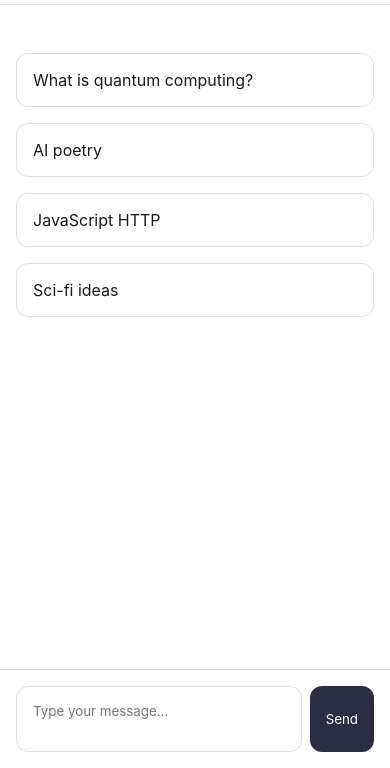
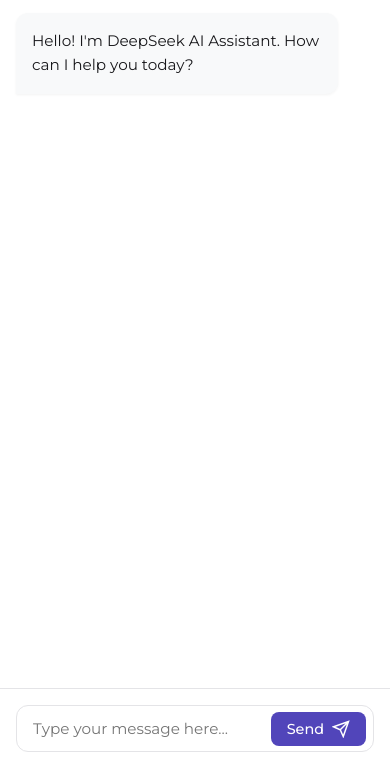
Before and after one commit to raselshikdar/Deepseek-Chatbot, a website: page public/index.html in a window 390 px wide. Shown: the part 76-844 px from the top of the page. Drawn offline with Linux system fonts and the light colour scheme.

Commit message:
Update index.html

```diff
--- a/public/index.html
+++ b/public/index.html
@@ -3,126 +3,194 @@
 <head>
     <meta charset="UTF-8">
     <meta name="viewport" content="width=device-width, initial-scale=1.0">
-    <title>DeepSeek Clone</title>
+    <title>DeepSeek AI Assistant</title>
+    <link href="https://fonts.googleapis.com/css2?family=Montserrat:wght@100..900&display=swap" rel="stylesheet">
     <style>
         :root {
-            --primary: #2b2d42;
-            --background: #ffffff;
-            --text-primary: #1a1a1a;
-            --border: #e0e0e0;
-            --bot-bg: #f8f9fa;
-            --user-bg: #2b2d42;
-            --user-text: #ffffff;
-        }
-
-        [data-theme="dark"] {
-            --primary: #181818;
-            --background: #0a0a0a;
-            --text-primary: #ffffff;
-            --border: #333333;
-            --bot-bg: #1a1a1a;
+            --primary-color: #5145BA;
+            --secondary-color: #6D28D9;
+            --background-color: #ffffff;
+            --border-color: #e4e4e7;
+            --text-primary: #18181b;
+            --text-secondary: #64748b;
         }
 
         * {
             margin: 0;
             padding: 0;
             box-sizing: border-box;
-            font-family: -apple-system, BlinkMacSystemFont, 'Segoe UI', Roboto, sans-serif;
+            font-family: "Montserrat", sans-serif;
         }
 
         body {
-            background: var(--background);
-            color: var(--text-primary);
             height: 100vh;
-            display: flex;
-            flex-direction: column;
+            background: var(--background-color);
         }
 
         .chat-container {
-            max-width: 800px;
-            margin: 0 auto;
-            width: 100%;
-            height: 100vh;
             display: flex;
             flex-direction: column;
+            height: 100vh;
+            max-width: 1200px;
+            margin: 0 auto;
+            background: var(--background-color);
         }
 
         .chat-header {
-            padding: 1rem;
+            padding: 1.5rem 2rem;
             display: flex;
             align-items: center;
-            justify-content: space-between;
-            border-bottom: 1px solid var(--border);
+            gap: 1rem;
+            border-bottom: 1px solid var(--border-color);
+            background: var(--background-color);
         }
 
-        .chat-box {
+        .logo {
+            width: 40px;
+            height: 40px;
+            background: linear-gradient(135deg, var(--secondary-color), var(--primary-color));
+            border-radius: 8px;
+            display: flex;
+            align-items: center;
+            justify-content: center;
+            color: white;
+            font-weight: 700;
+            font-size: 1.1rem;
+        }
+
+        .chat-header-text {
+            font-size: 1.4rem;
+            font-weight: 600;
+            color: var(--text-primary);
+        }
+
+        .chat-content {
             flex: 1;
             overflow-y: auto;
-            padding: 1rem;
+            padding: 2rem;
             display: flex;
             flex-direction: column;
-            gap: 1rem;
+            gap: 1.5rem;
         }
 
         .message {
-            max-width: 80%;
-            padding: 1rem;
-            border-radius: 1rem;
-            animation: fadeIn 0.3s ease;
+            max-width: min(80%, 800px);
+            padding: 1.2rem 1.5rem;
+            border-radius: 12px;
+            font-size: 1rem;
+            line-height: 1.6;
+            animation: fadeIn 0.3s ease-out;
+            position: relative;
         }
 
         .user-message {
-            background: var(--user-bg);
-            color: var(--user-text);
+            background: var(--primary-color);
+            color: white;
             margin-left: auto;
+            border-radius: 12px 12px 0 12px;
         }
 
         .bot-message {
-            background: var(--bot-bg);
+            background: #f8f9fa;
+            color: var(--text-primary);
             margin-right: auto;
-            border: 1px solid var(--border);
+            border-radius: 12px 12px 12px 0;
+            box-shadow: 0 1px 3px rgba(0, 0, 0, 0.05);
         }
 
         .input-container {
-            padding: 1rem;
-            border-top: 1px solid var(--border);
+            padding: 1.5rem 2rem;
+            border-top: 1px solid var(--border-color);
+            background: var(--background-color);
+            display: flex;
+            gap: 1rem;
+            position: relative;
         }
 
         .input-wrapper {
+            flex: 1;
+            position: relative;
+        }
+
+        input {
+            width: 100%;
+            padding: 1rem 1.5rem;
+            border: 1px solid var(--border-color);
+            border-radius: 12px;
+            font-size: 1rem;
+            background: var(--background-color);
+            outline: none;
+            transition: all 0.2s ease;
+            padding-right: 4.5rem;
+        }
+
+        input:focus {
+            border-color: var(--primary-color);
+            box-shadow: 0 0 0 3px rgba(81, 69, 186, 0.1);
+        }
+
+        button {
+            position: absolute;
+            right: 0.5rem;
+            top: 50%;
+            transform: translateY(-50%);
+            padding: 0.6rem 1.2rem;
+            background: var(--primary-color);
+            color: white;
+            border: none;
+            border-radius: 8px;
+            cursor: pointer;
+            font-weight: 500;
+            transition: all 0.2s ease;
             display: flex;
+            align-items: center;
             gap: 0.5rem;
         }
 
-        textarea {
-            flex: 1;
-            padding: 1rem;
-            border: 1px solid var(--border);
-            border-radius: 0.75rem;
-            resize: none;
-            min-height: 50px;
+        button:hover {
+            background: #403795;
         }
 
-        button {
+        .loading-indicator {
+            display: none;
             padding: 1rem;
-            background: var(--primary);
-            border: none;
-            border-radius: 0.75rem;
-            color: white;
-            cursor: pointer;
+            justify-content: center;
+            align-items: center;
+            gap: 0.8rem;
+            color: var(--text-secondary);
+            font-size: 0.9rem;
         }
 
-        .examples-container {
-            display: grid;
-            grid-template-columns: repeat(2, 1fr);
-            gap: 1rem;
-            margin-top: 2rem;
+        .dot-flashing {
+            position: relative;
+            width: 8px;
+            height: 8px;
+            border-radius: 4px;
+            background-color: var(--text-secondary);
+            animation: dotFlashing 1s infinite linear alternate;
         }
 
-        .example-card {
-            padding: 1rem;
-            border: 1px solid var(--border);
-            border-radius: 0.75rem;
-            cursor: pointer;
+        .dot-flashing::before, .dot-flashing::after {
+            content: '';
+            display: inline-block;
+            position: absolute;
+            top: 0;
+            width: 8px;
+            height: 8px;
+            border-radius: 4px;
+            background-color: var(--text-secondary);
+        }
+
+        .dot-flashing::before {
+            left: -12px;
+            animation: dotFlashing 1s infinite alternate;
+            animation-delay: 0s;
+        }
+
+        .dot-flashing::after {
+            left: 12px;
+            animation: dotFlashing 1s infinite alternate;
+            animation-delay: 0.5s;
         }
 
         @keyframes fadeIn {
@@ -130,9 +198,42 @@
             to { opacity: 1; transform: translateY(0); }
         }
 
+        @keyframes dotFlashing {
+            0% { background-color: var(--text-secondary); }
+            50%, 100% { background-color: rgba(100, 116, 139, 0.2); }
+        }
+
         @media (max-width: 768px) {
-            .examples-container {
-                grid-template-columns: 1fr;
+            .chat-container {
+                border: none;
+            }
+
+            .chat-header {
+                padding: 1rem;
+            }
+
+            .chat-content {
+                padding: 1rem;
+            }
+
+            .message {
+                max-width: 90%;
+                font-size: 0.95rem;
+                padding: 1rem;
+            }
+
+            .input-container {
+                padding: 1rem;
+            }
+
+            input {
+                padding: 0.8rem 1rem;
+                font-size: 0.95rem;
+            }
+
+            button {
+                padding: 0.5rem 1rem;
+                font-size: 0.9rem;
             }
         }
     </style>
@@ -140,113 +241,112 @@
 <body>
     <div class="chat-container">
         <div class="chat-header">
-            <h1>DeepSeek</h1>
-            <button onclick="toggleTheme()">Toggle Theme</button>
+            <div class="logo">DS</div>
+            <div class="chat-header-text">DeepSeek AI Assistant</div>
         </div>
 
-        <div class="chat-box" id="chatBox">
-            <div class="examples-container">
-                <div class="example-card" data-question="Explain quantum computing">
-                    What is quantum computing?
-                </div>
-                <div class="example-card" data-question="Write a poem about AI">
-                    AI poetry
-                </div>
-                <div class="example-card" data-question="How to make HTTP request in JavaScript">
-                    JavaScript HTTP
-                </div>
-                <div class="example-card" data-question="Science fiction story ideas">
-                    Sci-fi ideas
-                </div>
+        <div class="chat-content" id="chat-box">
+            <!-- Initial greeting message -->
+            <div class="message bot-message">
+                Hello! I'm DeepSeek AI Assistant. How can I help you today?
             </div>
+        </div>
+
+        <div class="loading-indicator" id="loading">
+            <div class="dot-flashing"></div>
+            <span>Thinking...</span>
         </div>
 
         <div class="input-container">
             <div class="input-wrapper">
-                <textarea id="userInput" placeholder="Type your message..."></textarea>
-                <button id="sendButton">Send</button>
+                <input type="text" id="user-input"
+                       placeholder="Type your message here..."
+                       onkeydown="handleKeyPress(event)">
+                <button onclick="sendMessage()">
+                    Send
+                    <svg width="18" height="18" viewBox="0 0 24 24" fill="none" stroke="currentColor" stroke-width="2">
+                        <path d="M22 2L11 13M22 2l-7 20-4-9-9-4 20-7z"/>
+                    </svg>
+                </button>
             </div>
         </div>
     </div>
 
-    <script>
-        let isProcessing = false;
-        const responses = {
-            "quantum": "Quantum computing uses quantum bits (qubits) to perform calculations...",
-            "poem": "Roses are red, Violets are blue, AI is smart, And so are you!",
-            "javascript": "Use fetch API: fetch('url').then(response => response.json())",
-            "sci-fi": "1. AI colony on Mars\n2. Time-traveling historians\n3. Underwater civilization"
-        };
+        <script>
+        let messages = [];
 
-        // Event Listeners
-        document.addEventListener('DOMContentLoaded', () => {
-            document.getElementById('sendButton').addEventListener('click', sendMessage);
-            document.querySelectorAll('.example-card').forEach(card => {
-                card.addEventListener('click', () => handleExample(card.dataset.question));
-            });
-        });
-
-        function addMessage(content, isUser) {
-            const chatBox = document.getElementById('chatBox');
-            const messageDiv = document.createElement('div');
-            messageDiv.className = `message ${isUser ? 'user-message' : 'bot-message'}`;
-            messageDiv.textContent = content;
-            chatBox.appendChild(messageDiv);
-            chatBox.scrollTop = chatBox.scrollHeight;
-        }
-
+        // Function to send user message and get AI response
         async function sendMessage() {
-            if (isProcessing) return;
-
-            const input = document.getElementById('userInput');
-            const message = input.value.trim();
+            const inputField = document.getElementById('user-input');
+            const chatBox = document.getElementById('chat-box');
+            const message = inputField.value.trim();
 
             if (!message) return;
 
-            isProcessing = true;
-            input.disabled = true;
+            // Add user message to chat
+            appendMessage(message, 'user-message');
+            messages.push({ role: 'user', content: message });
+            inputField.value = '';
 
             try {
-                addMessage(message, true);
-                input.value = '';
+                showLoading(true);
 
-                // Simulated API call with different responses
-                const response = await mockApiCall(message);
-                addMessage(response, false);
+                // Send request to backend API
+                const response = await fetch('/api/chat', {
+                    method: 'POST',
+                    headers: { 'Content-Type': 'application/json' },
+                    body: JSON.stringify({ messages }),
+                });
+
+                if (!response.ok) {
+                    throw new Error(`HTTP error! status: ${response.status}`);
+                }
+
+                // Get and display AI response
+                const data = await response.json();
+                appendMessage(data.reply, 'bot-message');
+                messages.push({ role: 'assistant', content: data.reply });
 
             } catch (error) {
                 console.error('Error:', error);
-                addMessage(`Error: ${error.message}`, false);
+                appendMessage(
+                    "Sorry, I'm having trouble connecting. Please try again later.",
+                    'bot-message'
+                );
             } finally {
-                isProcessing = false;
-                input.disabled = false;
+                showLoading(false);
+                chatBox.scrollTop = chatBox.scrollHeight;
             }
         }
 
-        async function mockApiCall(message) {
-            // Simulate API delay
-            await new Promise(resolve => setTimeout(resolve, 1000));
-
-            // Return different responses based on keywords
-            const lowerMessage = message.toLowerCase();
-            if (lowerMessage.includes('quantum')) return responses.quantum;
-            if (lowerMessage.includes('poem')) return responses.poem;
-            if (lowerMessage.includes('javascript')) return responses.javascript;
-            if (lowerMessage.includes('sci-fi')) return responses.sci-fi;
-            return "I'm a mock AI. For real responses, implement API integration.";
+        // Function to append new messages to the chat
+        function appendMessage(content, className) {
+            const chatBox = document.getElementById('chat-box');
+            const messageDiv = document.createElement('div');
+            messageDiv.className = `message ${className}`;
+            messageDiv.innerHTML = content.replace(/\n/g, '<br>');
+            chatBox.appendChild(messageDiv);
         }
 
-        function handleExample(question) {
-            const input = document.getElementById('userInput');
-            input.value = question;
-            sendMessage();
+        // Function to show/hide loading indicator
+        function showLoading(show) {
+            const loading = document.getElementById('loading');
+            loading.style.display = show ? 'flex' : 'none';
         }
 
-        function toggleTheme() {
-            document.body.setAttribute('data-theme',
-                document.body.getAttribute('data-theme') === 'dark' ? 'light' : 'dark'
-            );
+        // Handle Enter key press
+        function handleKeyPress(event) {
+            if (event.key === 'Enter' && !event.shiftKey) {
+                event.preventDefault();
+                sendMessage();
+            }
         }
+
+        // Initial scroll to bottom
+        window.addEventListener('DOMContentLoaded', () => {
+            const chatBox = document.getElementById('chat-box');
+            chatBox.scrollTop = chatBox.scrollHeight;
+        });
     </script>
 </body>
 </html>
```
